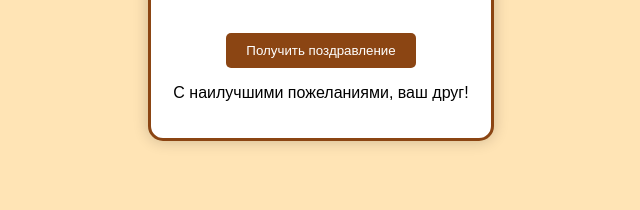
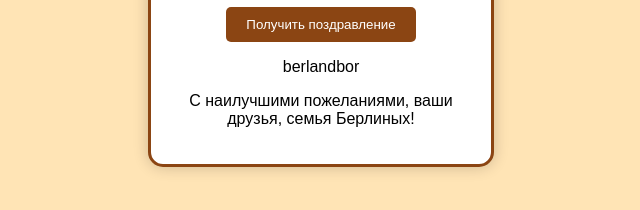
Before and after one commit to berlandbor/Rosh-a-shana, a plain HTML site: page index.html in a window 1280 px wide. Both pictures are taken after a click on the button "Получить поздравление". Shown: the part 408-618 px from the top of the page, without its empty margins (319-959 px from the left). Drawn offline with Linux system fonts and the light colour scheme.

Commit message:
Update index.html

```diff
--- a/index.html
+++ b/index.html
@@ -52,6 +52,7 @@
         <h1>С Рош-ха-Шана!</h1>
         <p>Пусть этот год принесет вам радость, здоровье и благополучие!</p>
         <button onclick="playSongAndShowWishes()">Получить поздравление</button>
+        <p>berlandbor</p>
         <p id="wishes"></p>
     </div>
 
@@ -62,7 +63,7 @@
             var song = document.getElementById('song');
             song.play();
 
-            document.getElementById('wishes').textContent = "С наилучшими пожеланиями, ваш друг!";
+            document.getElementById('wishes').textContent = "С наилучшими пожеланиями, ваши друзья, семья Берлиных!";
         }
     </script>
 </body>
```
